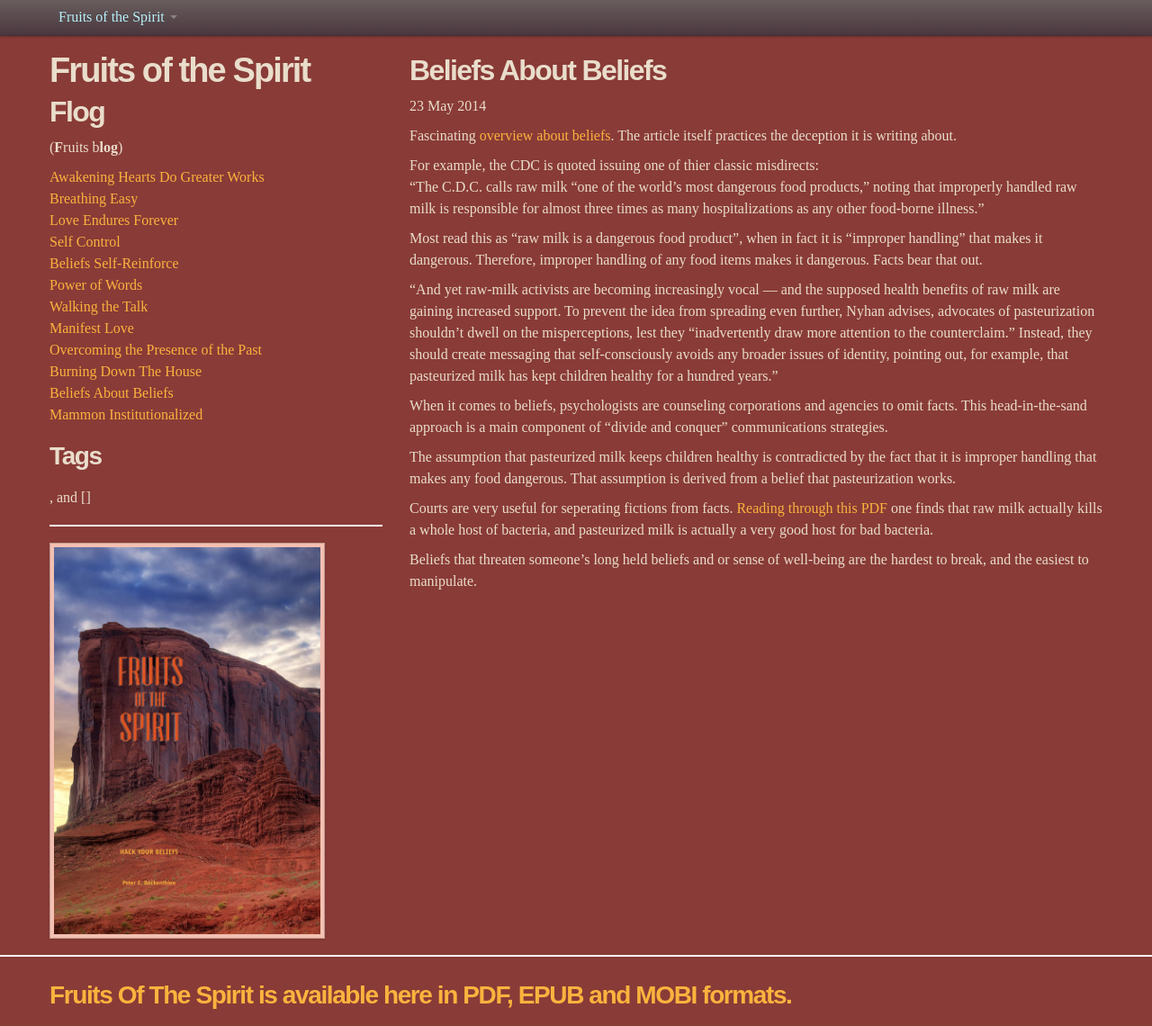
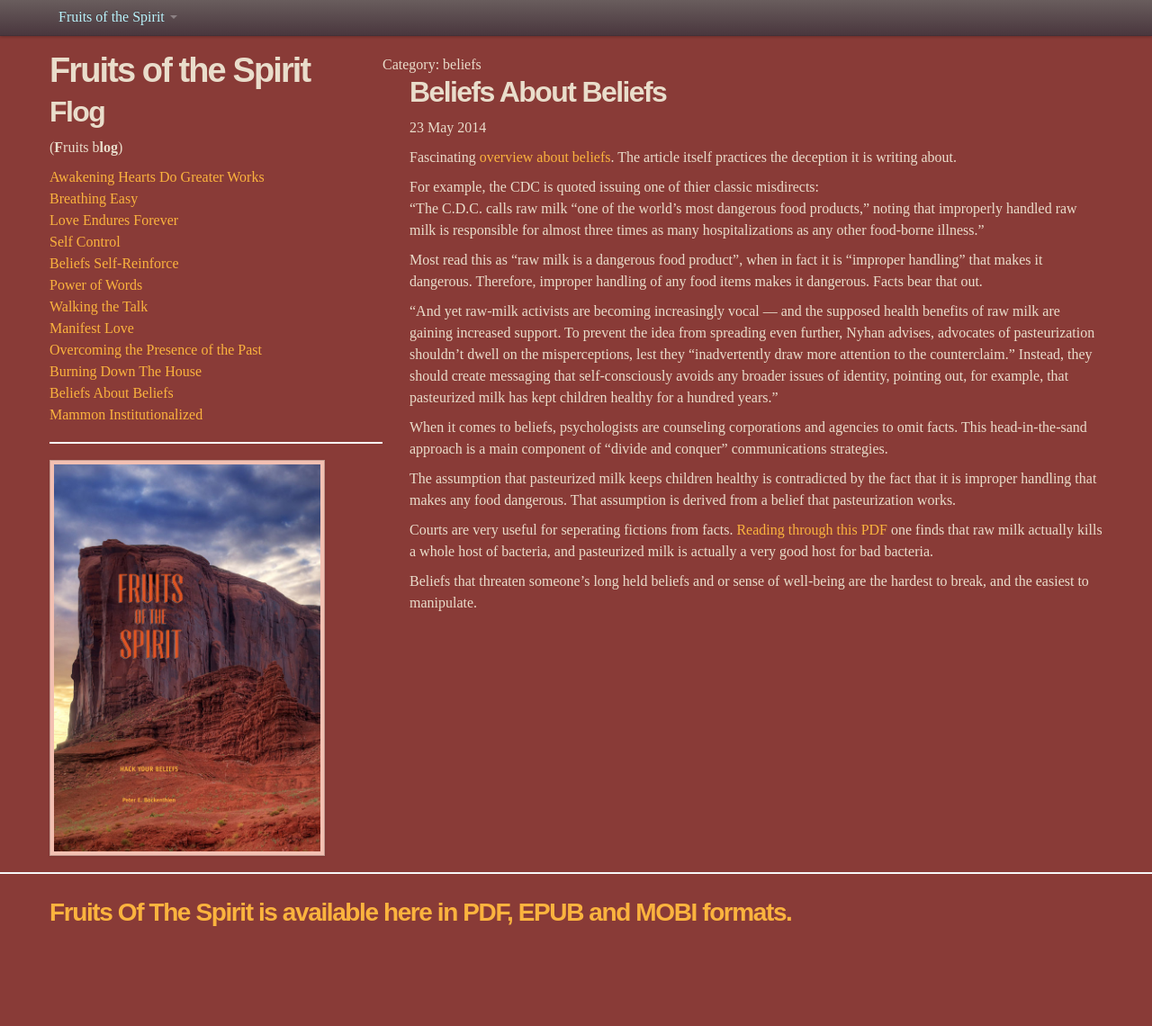
Before and after one commit to 9fots/fruitsofthespirit, a Jekyll site: the page built from _posts/2014-05-23-beliefs.markdown, in a window 1280 px wide and 1140 px high. Shown: the whole window at 90% size. Built offline with Jekyll 4.4.1, drawn with Linux system fonts in a browser that asks for light colours; some web fonts are replaced; Markdown is read by kramdown in place of the engine named in the settings; comment, search, counter and statistics services are not loaded.

Commit message:
category

```diff
--- a/_includes/head.html
+++ b/_includes/head.html
@@ -47,8 +47,6 @@
       <li><a href="{{ post.url }}">{{ post.title }}</a></li>
     {% endfor %}
 		  </ul>
-      <h3>Tags</h3>
-      {{ site.categories | array_to_sentence_string }}
       <hr />
       <a href="https://leanpub.com/fruitsofthespirit" target="_blank"><img src="fts/images/fruitsofthespirit-hack-your-beliefs.jpg" alt="Fruits of the Spirit: Hack Your Beliefs" id="book-link" class="img-responsive img-book" /></a>
 </div>
--- a/_layouts/default.html
+++ b/_layouts/default.html
@@ -1,3 +1,4 @@
 {% include head.html %}
+Category:  {{ page.category }}
       {{ content }}
 {% include footer.html %}
```
